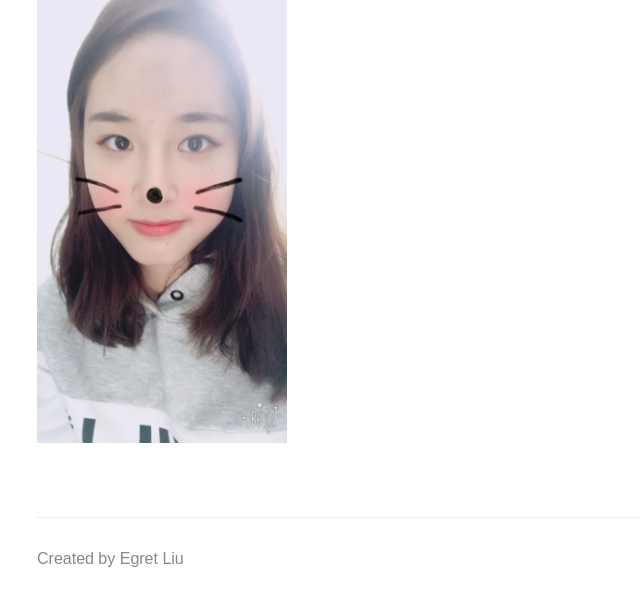
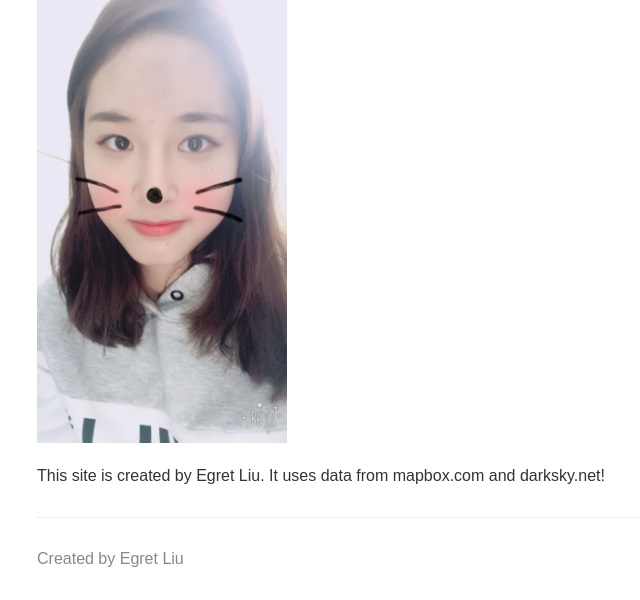
Before and after one commit to Egret99/NodeCourse, a Node server app: page /about in a window 1280 px wide. Shown: the part 200-800 px from the top of the page, without its empty margins (278-918 px from the left). Run offline with Node 20, Linux system fonts and the light colour scheme.

Commit message:
added site info

```diff
--- a/templates/views/about.hbs
+++ b/templates/views/about.hbs
@@ -10,6 +10,7 @@
             {{>header}}
             <img class="portrait" src="/img/me.jpg">
         </div>
+        <p>This site is created by Egret Liu. It uses data from mapbox.com and darksky.net!</p>
         {{>footer}}
     </body>
 </html>
```
